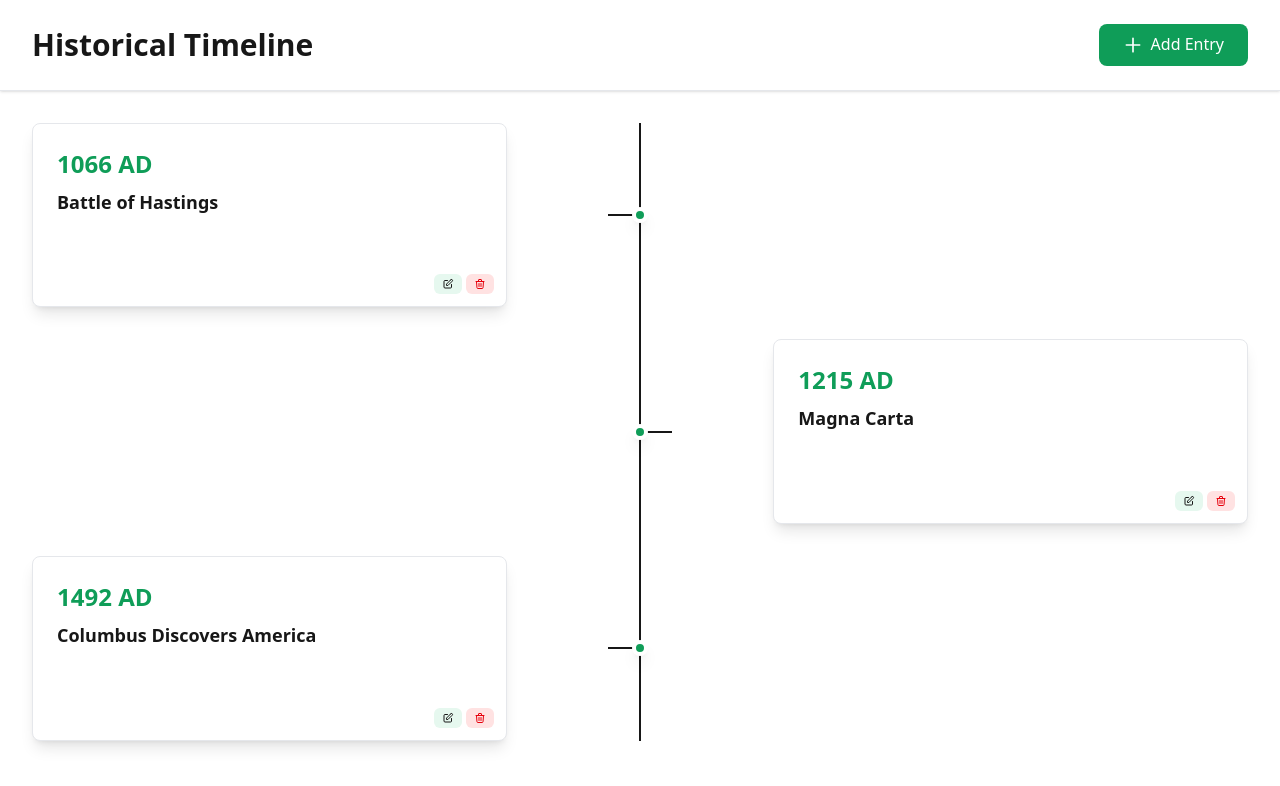
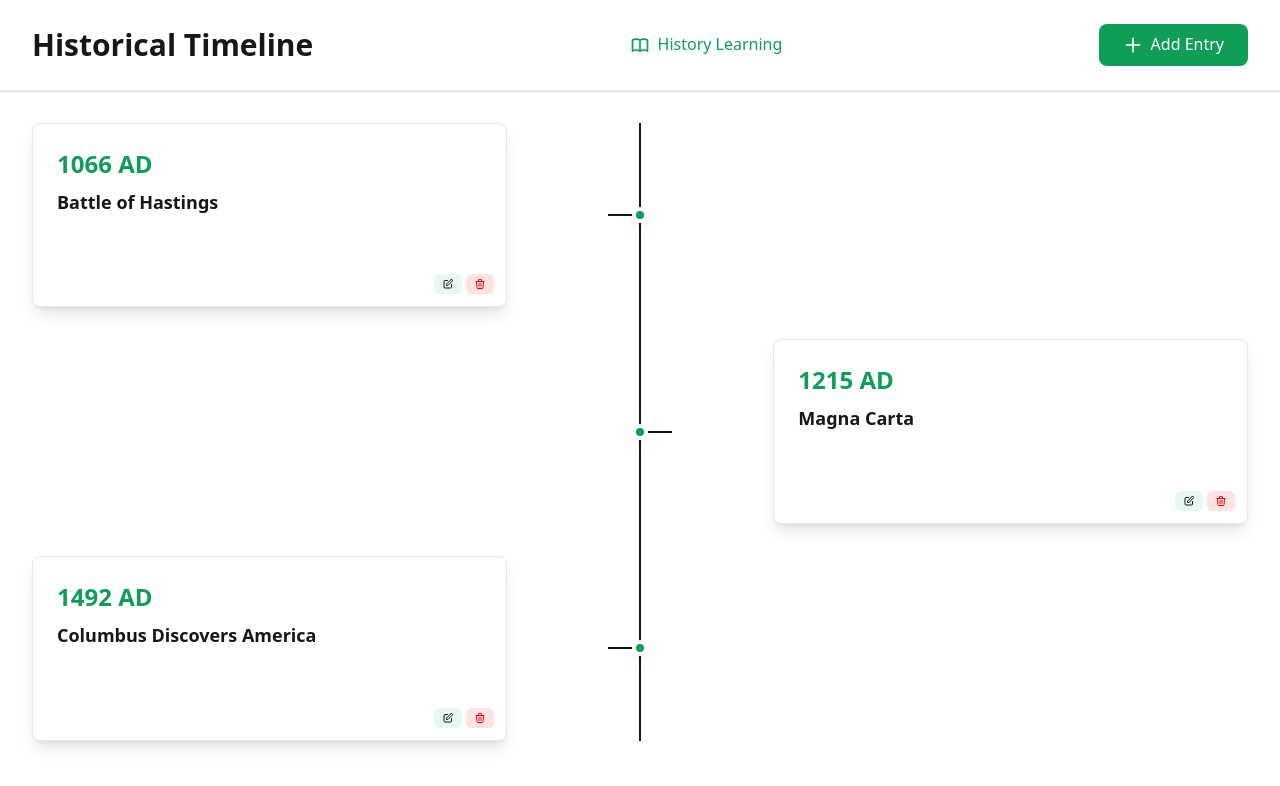
Before and after one commit to titanslayer2746/historian, a Next.js app: page / in a window 1280 px wide. Shown: the top 786 px of the page. Built offline with nearby package versions, Linux system fonts and the light colour scheme; no server answers.

Commit message:
fix: replace anchor tag with Next.js Link component for proper navigation

```diff
--- a/app/page.tsx
+++ b/app/page.tsx
@@ -1,9 +1,9 @@
 "use client";
 
 import { useState, useEffect } from "react";
+import Link from "next/link";
 import EntryForm from "./components/EntryForm";
 import Timeline from "./components/Timeline";
-import Dialog from "./components/Dialog";
 
 export interface TimelineEntry {
   id: string;
@@ -148,6 +148,25 @@
             <h1 className="text-3xl font-bold text-foreground">
               Historical Timeline
             </h1>
+            <Link
+              href="/history-learning"
+              className="text-primary hover:text-accent font-medium transition-colors duration-200 flex items-center gap-2"
+            >
+              <svg
+                className="w-5 h-5"
+                fill="none"
+                stroke="currentColor"
+                viewBox="0 0 24 24"
+              >
+                <path
+                  strokeLinecap="round"
+                  strokeLinejoin="round"
+                  strokeWidth={2}
+                  d="M12 6.253v13m0-13C10.832 5.477 9.246 5 7.5 5S4.168 5.477 3 6.253v13C4.168 18.477 5.754 18 7.5 18s3.332.477 4.5 1.253m0-13C13.168 5.477 14.754 5 16.5 5c1.747 0 3.332.477 4.5 1.253v13C19.832 18.477 18.246 18 16.5 18c-1.746 0-3.332.477-4.5 1.253"
+                />
+              </svg>
+              History Learning
+            </Link>
             <button
               onClick={() => setShowForm(true)}
               className="bg-primary hover:bg-accent text-white px-6 py-2 rounded-lg font-medium transition-colors duration-200 flex items-center gap-2"
```
